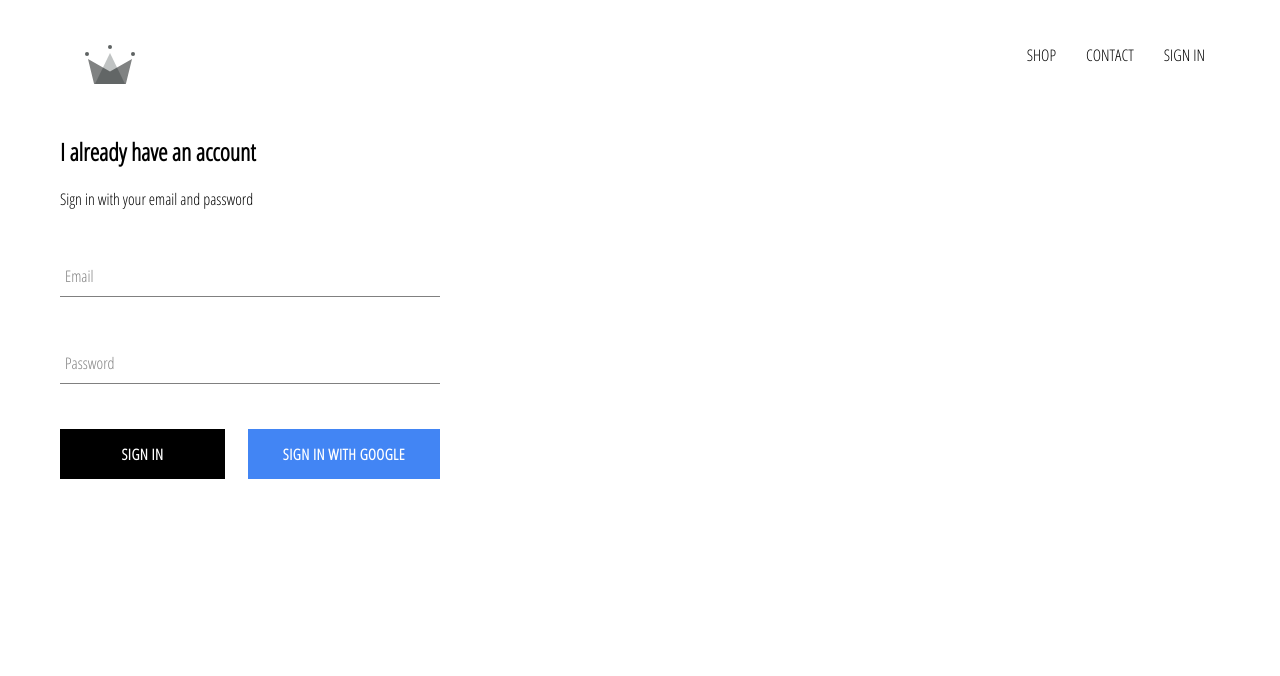
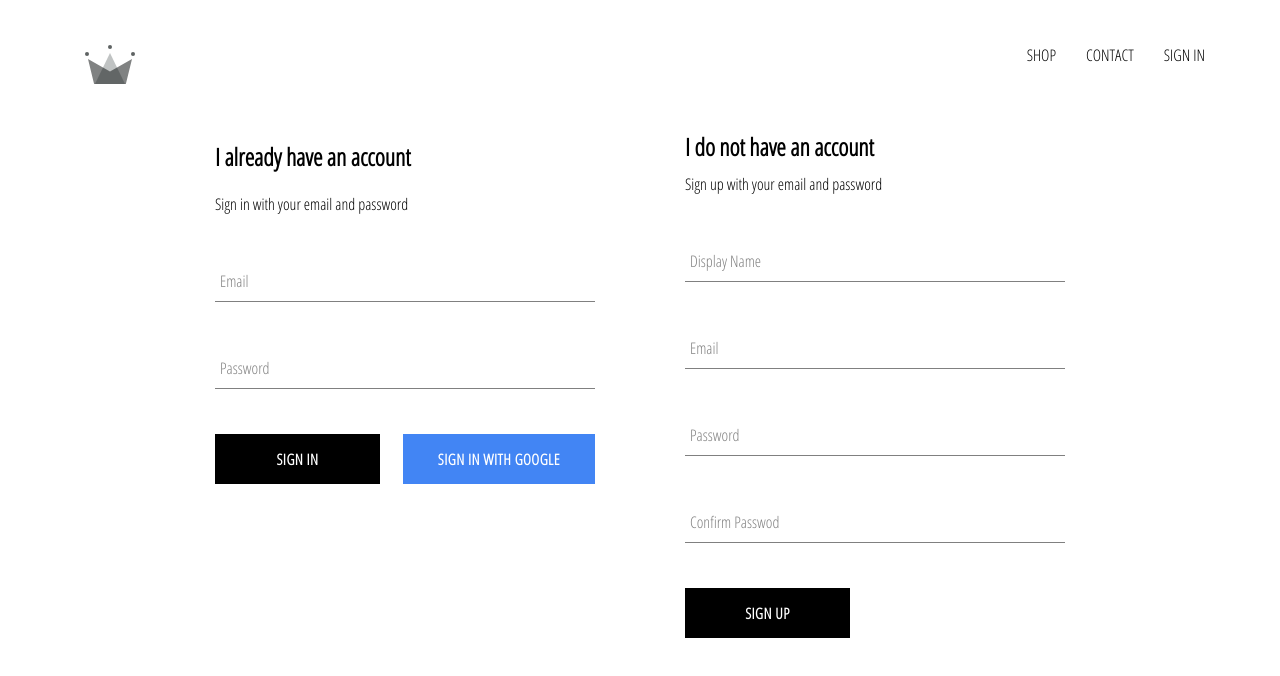
Before and after one commit to Ali-S-Ciftci/eCommerce, a React (Create React App) app: page /signin in a window 1280 px wide. Shown: the top 676 px of the page. Built offline with nearby package versions, Linux system fonts and the light colour scheme; no server answers.

Commit message:
user authentication added

```diff
--- a/src/App.js
+++ b/src/App.js
@@ -6,8 +6,8 @@
 import HomePage from './pages/homepage/homepage.component'
 import ShopPage from './pages/shop/shop.component'
 import Header from './components/header/header.component'
-import SignInAndSignUpPage from './pages/sign-in-and-sign-out/sign-in-and-sign-out.component'
-import { auth } from './firebase/firebase.utils'
+import SignInAndSignUpPage from './pages/sign-in-and-sign-up/sign-in-and-sign-up.component'
+import { auth, createUserProfileDocument } from './firebase/firebase.utils'
 
 class App extends React.Component {
   constructor(){
@@ -21,10 +21,21 @@
   unsubscribeFromAuth = null;
 
   componentDidMount(){
-    this.unsubscribeFromAuth = auth.onAuthStateChanged(user => {
-      this.setState({ currentUser: user});
+    this.unsubscribeFromAuth = auth.onAuthStateChanged(async userAuth => {
+      if(userAuth){
+        const userRef = await createUserProfileDocument(userAuth);
 
-      console.log(user);
+        userRef.onSnapshot(snapShot => {
+          this.setState({
+            currentUser: {
+              id: snapShot.id,
+              ...snapShot.data()
+            }
+          })
+        })
+
+      }
+      this.setState({ currentUser: userAuth })
     })
   }
 
--- a/src/components/form-input/form-input.component.jsx
+++ b/src/components/form-input/form-input.component.jsx
@@ -4,7 +4,7 @@
 
 const FormInput = ({ handleChange, label, ...otherProps }) => (
     <div className="group">
-        <input className='form-input' onChange={handleChange} {...otherProps} type="text"/>
+        <input className='form-input' onChange={handleChange} {...otherProps}/>
         {
             label ?
             <label className={`${otherProps.value.length ? 'shrink' : ''} form-input-label`}>{label}</label>
--- /dev/null
+++ b/src/components/sign-up/sign-up.component.jsx
@@ -0,0 +1,101 @@
+import React from 'react';
+
+import FormInput from '../form-input/form-input.component'
+import CustomButton from '../custom-button/custom-button.component'
+
+import { auth, createUserProfileDocument } from '../../firebase/firebase.utils'
+
+import './sign-up.styles.scss'
+
+class SignUp extends React.Component {
+    constructor(){
+        super();
+
+        this.state = {
+            displayName: '',
+            email: '',
+            password: '',
+            confirmPassword: ''
+        }
+    }
+
+    handleSubmit = async event => {
+        event.preventDefault();
+
+        const {displayName, email, password, confirmPassword} = this.state;
+
+        if(password !== confirmPassword){
+            alert("Passwords don't match!");
+            return;
+        }
+
+        try {
+            const { user } = await auth.createUserWithEmailAndPassword(email, password);
+
+            await createUserProfileDocument(user, { displayName });
+
+            this.setState({
+                displayName: '',
+                email: '',
+                password: '',
+                confirmPassword: ''
+            })
+        } catch (error){
+            console.log(error);
+        }
+    }
+
+    handleChange = event => {
+        const { name, value } = event.target;
+
+        this.setState({[name]: value});
+    }
+
+    render(){
+        const {displayName, email, password, confirmPassword} = this.state;
+        return (
+            <div className="sign-up">
+                <h2 className="title">I do not have an account</h2>
+                <span>Sign up with your email and password</span>
+
+                <form onSubmit={this.handleSubmit} className="sign-up-form">
+                    <FormInput
+                        type='text'
+                        name='displayName'
+                        value={displayName}
+                        onChange={this.handleChange}
+                        label='Display Name'
+                        required
+                    />
+                    <FormInput
+                        type='email'
+                        name='email'
+                        value={email}
+                        onChange={this.handleChange}
+                        label='Email'
+                        required
+                    />
+                    <FormInput
+                        type='password'
+                        name='password'
+                        value={password}
+                        onChange={this.handleChange}
+                        label='Password'
+                        required
+                    />
+                    <FormInput
+                        type='password'
+                        name='confirmPassword'
+                        value={confirmPassword}
+                        onChange={this.handleChange}
+                        label='Confirm Passwod'
+                        required
+                    />
+                    <CustomButton type='submit'>SIGN UP</CustomButton>
+                </form>
+            </div>
+        )
+    }
+}
+
+export default SignUp;
--- /dev/null
+++ b/src/components/sign-up/sign-up.styles.scss
@@ -0,0 +1,9 @@
+.sign-up{
+    display: flex;
+    flex-direction: column;
+    width: 380px;
+
+    .title {
+        margin: 10px 0;
+    }
+}
--- a/src/firebase/firebase.utils.js
+++ b/src/firebase/firebase.utils.js
@@ -12,6 +12,34 @@
     appId: "1:633364513150:web:53768efd99d9ad82ff332f"
 }
 
+export const createUserProfileDocument = async (userAuth, additionalData) => {
+    if(!userAuth) return;
+
+    const userRef = firestore.doc(`users/${userAuth.uid}`)
+
+    const snapShot = await userRef.get()
+
+    console.log(snapShot)
+
+    if(!snapShot.exists) {
+        const { displayName, email } = userAuth;
+        const createdAt = new Date();
+
+        try {
+            await userRef.set({
+                displayName,
+                email,
+                createdAt,
+                ...additionalData
+            })
+        } catch (error) {
+            console.log('error creating user', error.message);
+        }
+    }
+
+    return userRef;
+}
+
 firebase.initializeApp(config);
 
 export const auth = firebase.auth();
--- a/src/pages/sign-in-and-sign-out/sign-in-and-sign-out.component.jsx
+++ b/src/pages/sign-in-and-sign-up/sign-in-and-sign-up.component.jsx
@@ -1,12 +1,14 @@
 import React from 'react';
 
 import SignIn from '../../components/sign-in/sign-in.component'
+import SignUp from '../../components/sign-up/sign-up.component'
 
-import './sign-in-and-sign-out.styles.scss'
+import './sign-in-and-sign-up.styles.scss'
 
 const SignInAndSignUpPage = () => (
-    <div className='sign-in-and-sign-out'>
+    <div className='sign-in-and-sign-up'>
         <SignIn />
+        <SignUp />
     </div>
 )
 
--- /dev/null
+++ b/src/pages/sign-in-and-sign-up/sign-in-and-sign-up.styles.scss
@@ -0,0 +1,6 @@
+.sign-in-and-sign-up{
+    width: 850px;
+    display: flex;
+    justify-content: space-between;
+    margin: 30px auto;
+}
```
Also changed, not shown: src/pages/sign-in-and-sign-out/sign-in-and-sign-out.styles.scss (deleted).
